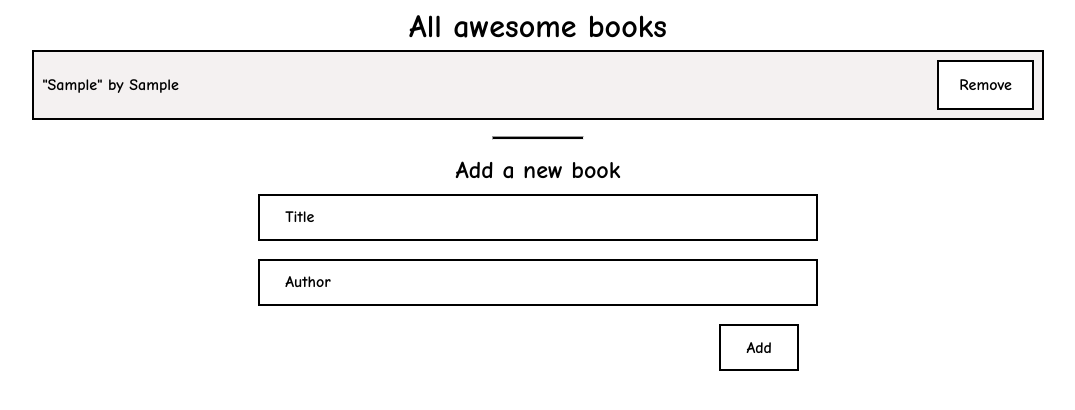
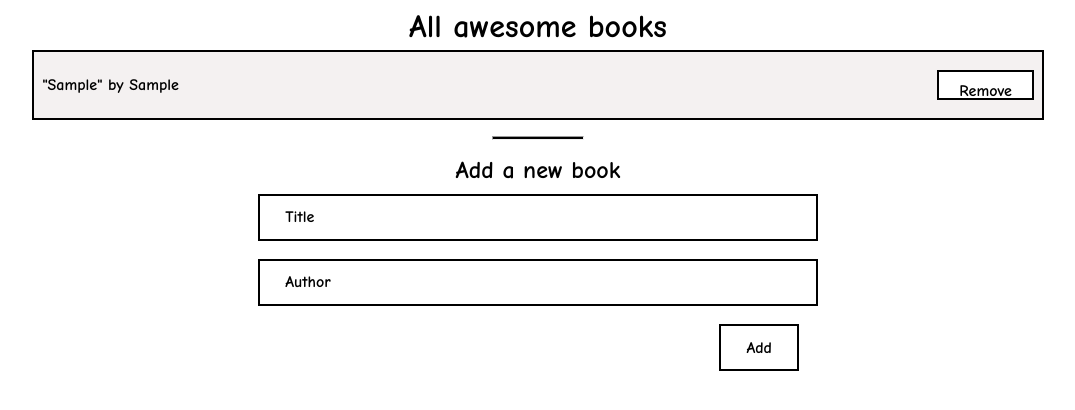
Before and after one commit to kemigabocatherine/Awesome-books, a website: page index.html in a window 1280 px wide. Both pictures are taken after typing "Sample", "Sample" into the empty fields and a click on the button "Add". Shown: the whole page, without its empty margins (102-1177 px from the left). Drawn offline with Linux system fonts and the light colour scheme.

```diff
--- a/style.css
+++ b/style.css
@@ -50,6 +50,13 @@
   background-color: #fff;
 }
 
+.delete {
+  margin-top: auto;
+  margin-bottom: auto;
+  vertical-align: middle;
+  height: 30px;
+}
+
 p {
   font-family: 'Comic Neue', cursive;
   font-weight: 600;
```
Also changed, not shown: README.md.
